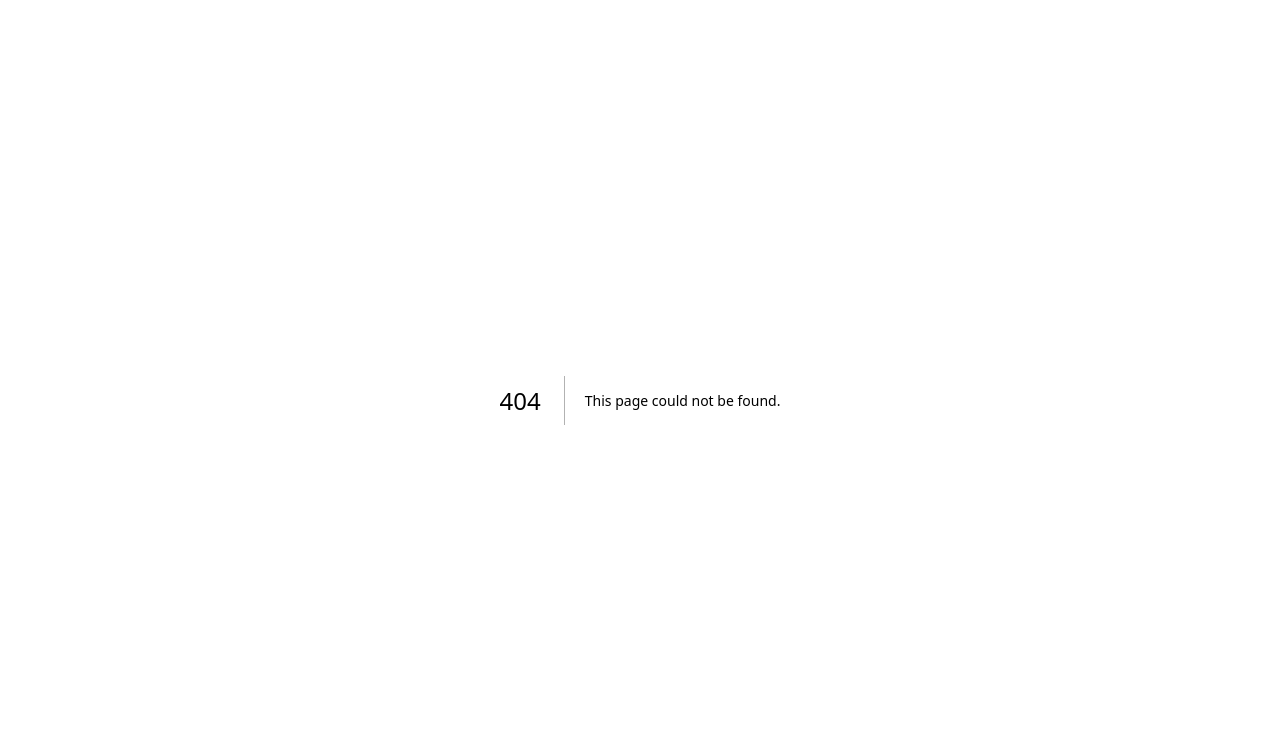
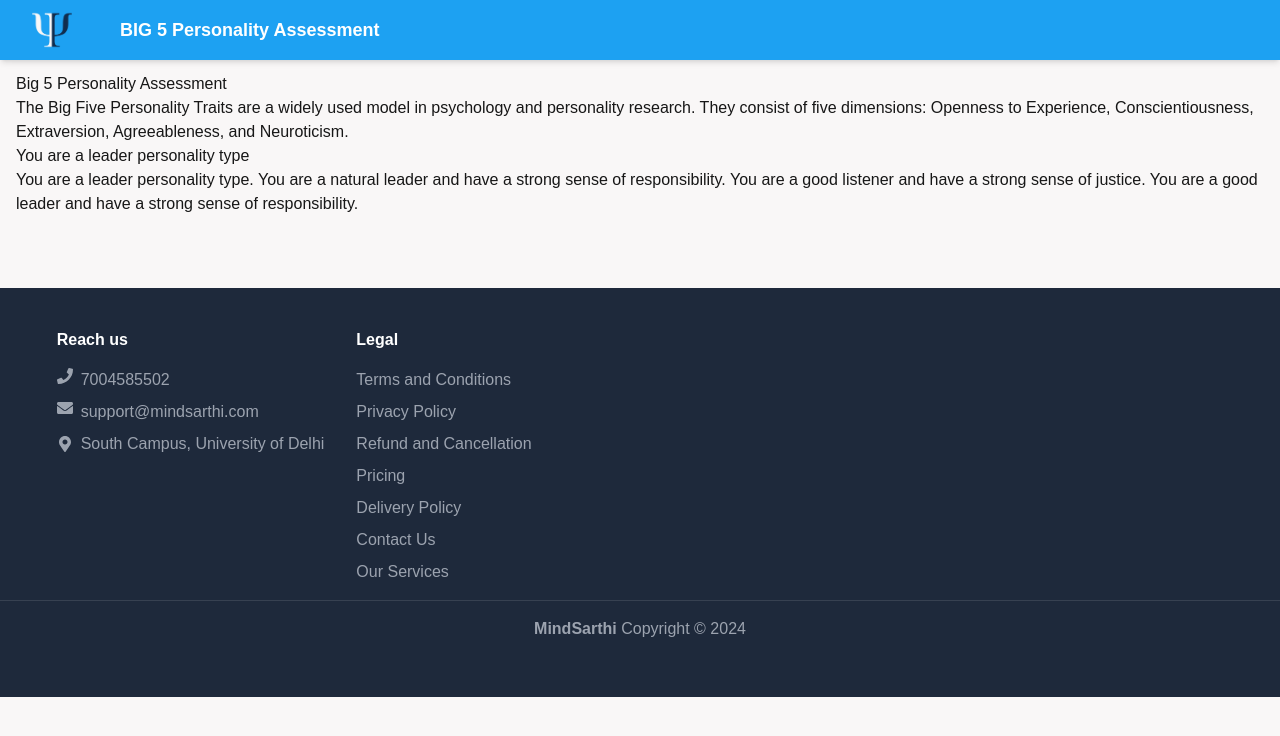
Before and after one commit to mindSarthi0/Frontend, a Next.js app: page /big5 in a window 1280 px wide. Before the commit this address had no page. Shown: the top 736 px of the page. Built offline with nearby package versions, Linux system fonts and the light colour scheme.

Commit message:
feat : added big5 report

```diff
--- /dev/null
+++ b/src/app/big5/page.tsx
@@ -0,0 +1,72 @@
+// app/legal/page.tsx
+
+"use client";
+
+import dynamic from "next/dynamic";
+import { useEffect, useRef } from "react";
+import { useSearchParams } from "next/navigation";
+import Header from "../components/Header";
+import Footer from "../components/Footer";
+
+const LegalPage = dynamic(() =>
+  Promise.resolve(() => {
+    const termsRef = useRef<HTMLDivElement>(null);
+    const privacyRef = useRef<HTMLDivElement>(null);
+    const refundRef = useRef<HTMLDivElement>(null);
+    const pricingRef = useRef<HTMLDivElement>(null);
+    const shippingRef = useRef<HTMLDivElement>(null);
+    const contactRef = useRef<HTMLDivElement>(null);
+    const servicesRef = useRef<HTMLDivElement>(null);
+
+    const searchParams = useSearchParams();
+
+    useEffect(() => {
+      const section = searchParams.get("section");
+      if (section) {
+        const sectionRef = {
+          terms: termsRef,
+          privacy: privacyRef,
+          refund: refundRef,
+          pricing: pricingRef,
+          shipping: shippingRef,
+          contact: contactRef,
+          services: servicesRef,
+        }[section];
+
+        if (sectionRef?.current) {
+          sectionRef.current.scrollIntoView({ behavior: "smooth" });
+        }
+      }
+    }, [searchParams]);
+
+    return (
+      <div className="min-h-screen bg-[#F9F7F7]">
+        <Header title="BIG 5 Personality Assessment" />
+
+        <main className="container mx-auto px-4 py-[72px]">
+          <div>
+            <h1>Big 5 Personality Assessment</h1>
+            <p>
+              The Big Five Personality Traits are a widely used model in
+              psychology and personality research. They consist of five
+              dimensions: Openness to Experience, Conscientiousness,
+              Extraversion, Agreeableness, and Neuroticism.
+            </p>
+          </div>
+          <div>
+            <h2>You are a leader personality type</h2>
+            <p>
+              You are a leader personality type. You are a natural leader and
+              have a strong sense of responsibility. You are a good listener and
+              have a strong sense of justice. You are a good leader and have a
+              strong sense of responsibility.
+            </p>
+          </div>
+        </main>
+        <Footer />
+      </div>
+    );
+  })
+);
+
+export default LegalPage;
--- a/src/app/components/ContactForm.tsx
+++ b/src/app/components/ContactForm.tsx
@@ -1,6 +1,7 @@
 import { ChangeEvent, useState } from "react";
 import PillButton from "./PillButton";
-import { BACKEND_API } from "../data";
+import { BACKEND_API, TEMP_TOKEN } from "../data";
+import { apiCaller } from "../network";
 
 interface Answers {
   id: number;
@@ -96,29 +97,17 @@ const ContactForm: React.FC<ContactProps> = ({
     if (!validate()) {
       return false;
     }
-    const myHeaders = new Headers();
-    myHeaders.append("Content-Type", "application/json");
 
     const finalPayload = {
       ...inputData,
       answers: answers,
     };
 
-    const raw = JSON.stringify(finalPayload);
-
-    const requestOptions = {
+    apiCaller({
       method: "POST",
-      headers: myHeaders,
-      body: raw,
-    };
-
-    fetch(`${BACKEND_API as string}/submit`, requestOptions)
-      .then(async (response) => {
-        if (response.ok) {
-          return response.json();
-        }
-        throw await response.json();
-      })
+      path: "/submit",
+      body: finalPayload,
+    })
       .then((result) => {
         console.log("Success:", result);
         const paymentLink = result.paymentLink;
@@ -127,7 +116,6 @@ const ContactForm: React.FC<ContactProps> = ({
       .catch(() => {
         onFailed();
       });
-    // Your logic for handling the button click goes here
   };
 
   return (
--- a/src/app/data.tsx
+++ b/src/app/data.tsx
@@ -1 +1,2 @@
 export const BACKEND_API = process.env.NEXT_PUBLIC_BACKEND_API;
+export const TEMP_TOKEN = process.env.NEXT_PUBLIC_TEMP_TOKEN;
--- a/src/app/globals.css
+++ b/src/app/globals.css
@@ -10,7 +10,7 @@
   --color-accent: #f5f8fa;
 }
 
-@media (prefers-color-scheme: dark) {
+/* @media (prefers-color-scheme: dark) {
   :root {
     --background: #0a0a0a;
     --foreground: #ededed;
@@ -18,7 +18,7 @@
     --color-secondary: #14171a;
     --color-accent: #f5f8fa;
   }
-}
+} */
 
 body {
   color: var(--foreground);
--- /dev/null
+++ b/src/app/network.tsx
@@ -0,0 +1,41 @@
+import { BACKEND_API, TEMP_TOKEN } from "./data";
+
+interface ApiCallerParams {
+  method: string;
+  path: string;
+  body?: any;
+  additionalHeaders?: Record<string, string>;
+}
+
+export const apiCaller = ({
+  method,
+  path,
+  body = null,
+  additionalHeaders = {},
+}: ApiCallerParams) => {
+  const myHeaders = new Headers();
+  myHeaders.append("Content-Type", "application/json");
+  myHeaders.append("Authorization", `Bearer ${TEMP_TOKEN as string}`);
+
+  // Add any additional headers
+  for (const key in additionalHeaders) {
+    if (additionalHeaders.hasOwnProperty(key)) {
+      myHeaders.append(key, additionalHeaders[key]);
+    }
+  }
+
+  const requestOptions = {
+    method: method,
+    headers: myHeaders,
+    body: body ? JSON.stringify(body) : null,
+  };
+
+  return fetch(`${BACKEND_API as string}${path}`, requestOptions).then(
+    async (response) => {
+      if (response.ok) {
+        return response.json();
+      }
+      throw await response.json();
+    }
+  );
+};
--- a/src/app/page.tsx
+++ b/src/app/page.tsx
@@ -14,6 +14,7 @@ import Main from "./components/Main";
 import ComponentLoader from "./components/ComponentLoader";
 import Loader from "./components/Loader";
 import PillButton from "./components/PillButton";
+import { apiCaller } from "./network";
 
 interface Question {
   id: number;
@@ -47,9 +48,11 @@ export default function Home() {
   useEffect(() => {
     const getQuestions = async () => {
       try {
-        const response = await fetch(BACKEND_API + "/questions");
-        const data = await response.json();
-        setQuestions(data);
+        const response = await apiCaller({
+          method: "GET",
+          path: "/questions",
+        });
+        setQuestions(response);
         setQuestionsLoading(false);
       } catch (error) {
         console.error("Error fetching questions:", error);
```
Also changed, not shown: goals/pre-pre-mvp.md (added, +21 -0 lines).
